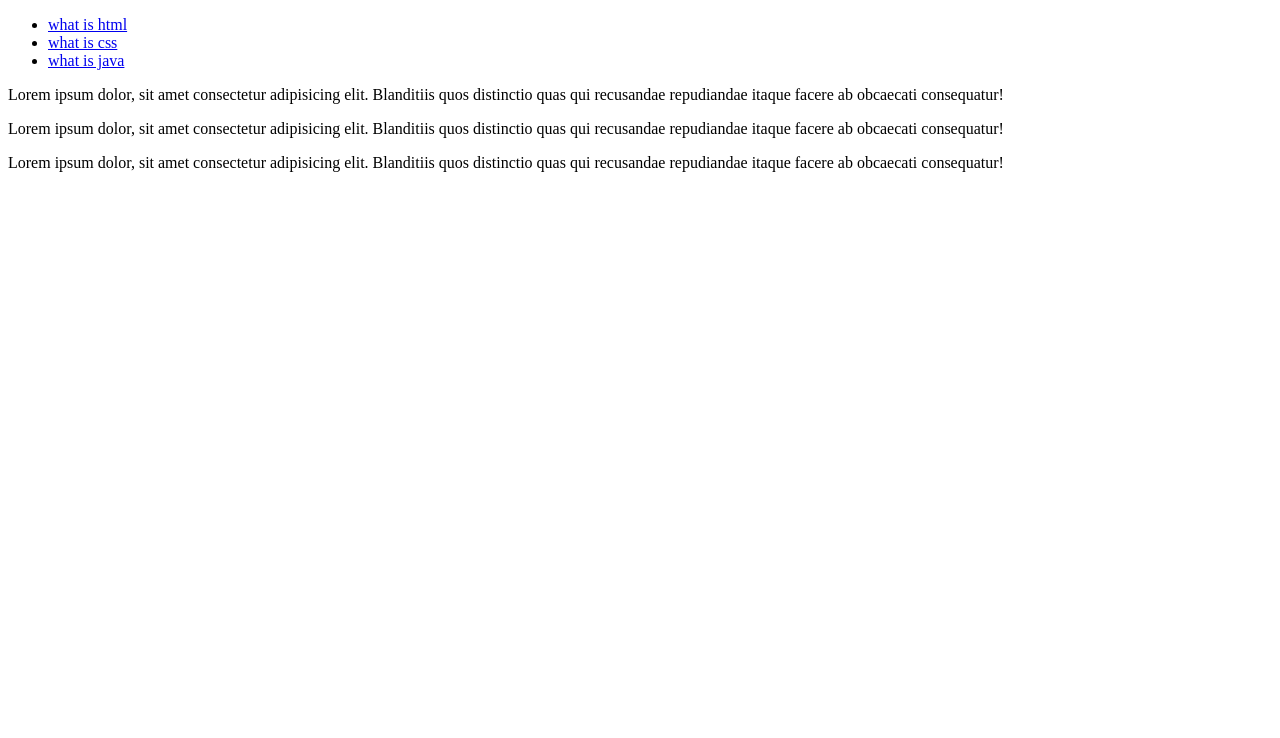
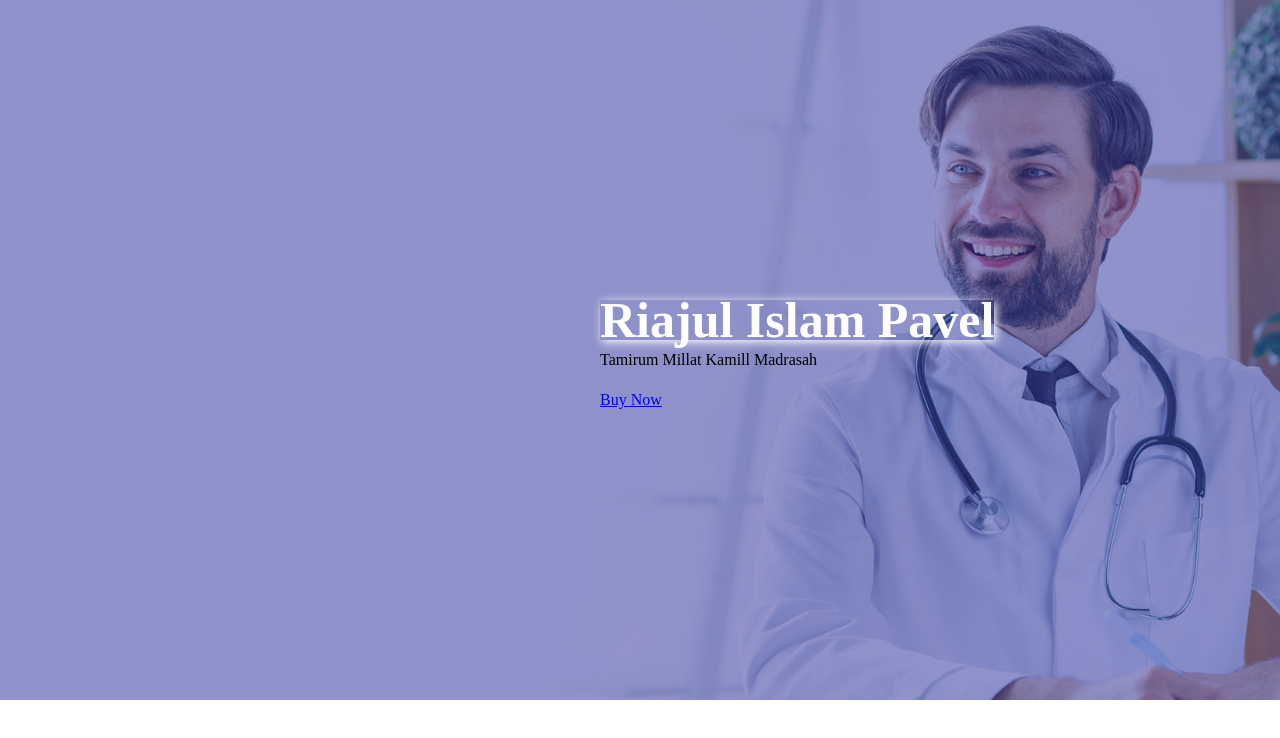
Before and after one commit to PavelRiajul/Module-13, a plain HTML site: page index.html in a window 1280 px wide. Drawn offline with Linux system fonts and the light colour scheme.

Commit message:
css overly

```diff
--- a/index.html
+++ b/index.html
@@ -4,17 +4,17 @@
   <meta charset="UTF-8">
   <meta http-equiv="X-UA-Compatible" content="IE=edge">
   <meta name="viewport" content="width=device-width, initial-scale=1.0">
-  <title>Riajul Islam Pavel</title>
+  <title>Riajul islam pavel</title>
   <link rel="stylesheet" href="style.css">
 </head>
 <body>
-    <ul>
-      <li><a href="#html">what is html</a></li>
-      <li><a href="#css">what is css</a></li>
-      <li><a href="#java">what is java</a></li>
-    </ul>
-    <p id="html">Lorem ipsum dolor, sit amet consectetur adipisicing elit. Blanditiis quos distinctio quas qui recusandae repudiandae itaque facere ab obcaecati consequatur!</p>
-    <p id="css">Lorem ipsum dolor, sit amet consectetur adipisicing elit. Blanditiis quos distinctio quas qui recusandae repudiandae itaque facere ab obcaecati consequatur!</p>
-    <p id="java">Lorem ipsum dolor, sit amet consectetur adipisicing elit. Blanditiis quos distinctio quas qui recusandae repudiandae itaque facere ab obcaecati consequatur!</p>
+  <div class="section1">
+    <div class="overly"></div>
+    <div class="text">
+      <h1>Riajul Islam Pavel</h1>
+      <p>Tamirum Millat Kamill Madrasah</p>
+      <a href="#">Buy Now</a>
+    </div>
+  </div>
 </body>
 </html>
--- a/style.css
+++ b/style.css
@@ -1,3 +1,33 @@
-p:target{
-    background-color: blue;
+*{
+    margin: 0;
+    padding: 0;
 }
+.section1{
+    width: 100%;
+    height: 700px;
+    background: url(./image/doctor-1-banner.jpg) no-repeat;
+    background-size: cover;
+    position: relative;
+    overflow: hidden;
+}
+.overly{
+    position: absolute;
+    left: 0;
+    bottom: 0;
+    width: 100%;
+    height: 100%;
+    background-color: rgb(45, 45, 151,0.5);
+    text-align: center;
+
+}
+.text{
+    position: absolute;
+    top: 300px;
+    left: 600px;
+    line-height: 40px;
+}
+.text h1{
+    font-size:50px;
+    color: white;
+    box-shadow: 2px 2px 9px white;
+}
```
